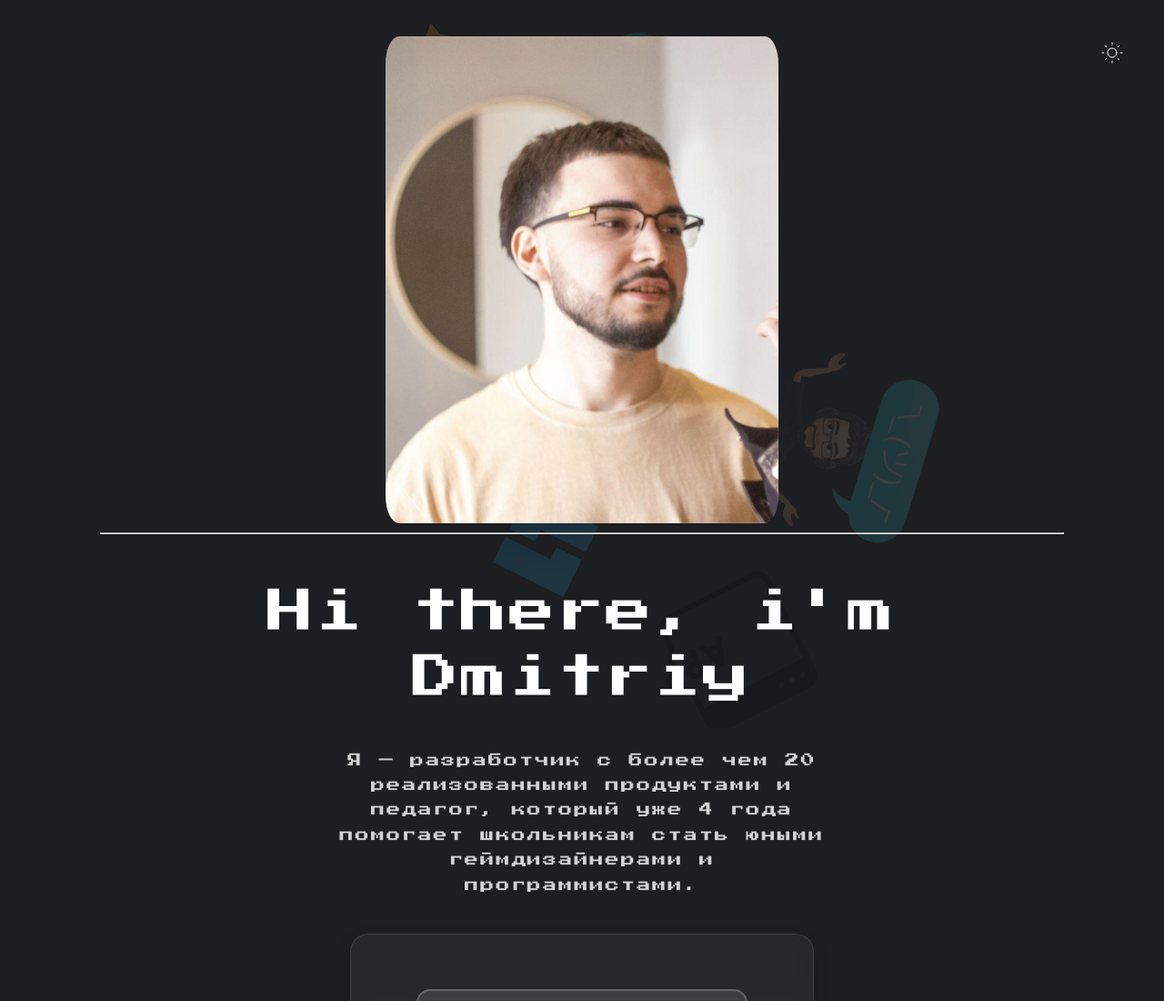
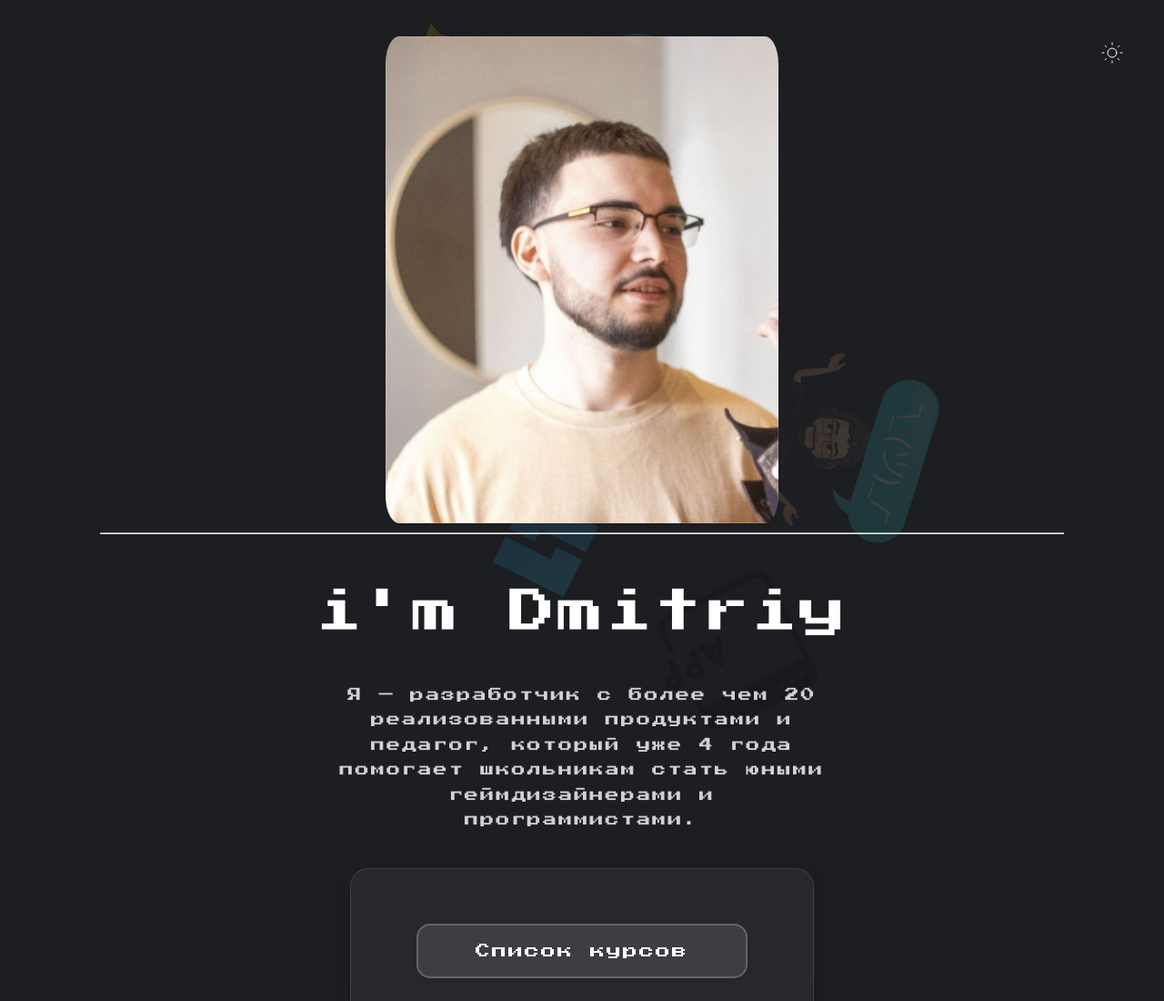
Before and after one commit to DmitRichMLG/About, a plain HTML site: page index.html in a window 1280 px wide. Shown: the top 1100 px of the page at 91% size. Drawn offline with Linux system fonts and the light colour scheme; a web font is replaced by a local one.

Commit message:
Update index.html

```diff
--- a/index.html
+++ b/index.html
@@ -51,7 +51,7 @@
         <img class="center col-10 col-sm-10 col-lg-5 col-md-5 spacing" src="img/i.jpg">
         <div class="col-15 col-sm-15 col-lg-12 col-md-12 center spacing">
             <hr>
-            <h1>Hi there, i'm Dmitriy </h1>
+            <h1> i'm Dmitriy </h1>
             <p class="title-desc center">
                 Я — разработчик с более чем 20 реализованными продуктами и педагог, который уже 4 года помогает школьникам стать юными геймдизайнерами и программистами.
             <div class="col-md-6 col-sm-7 center">
```
